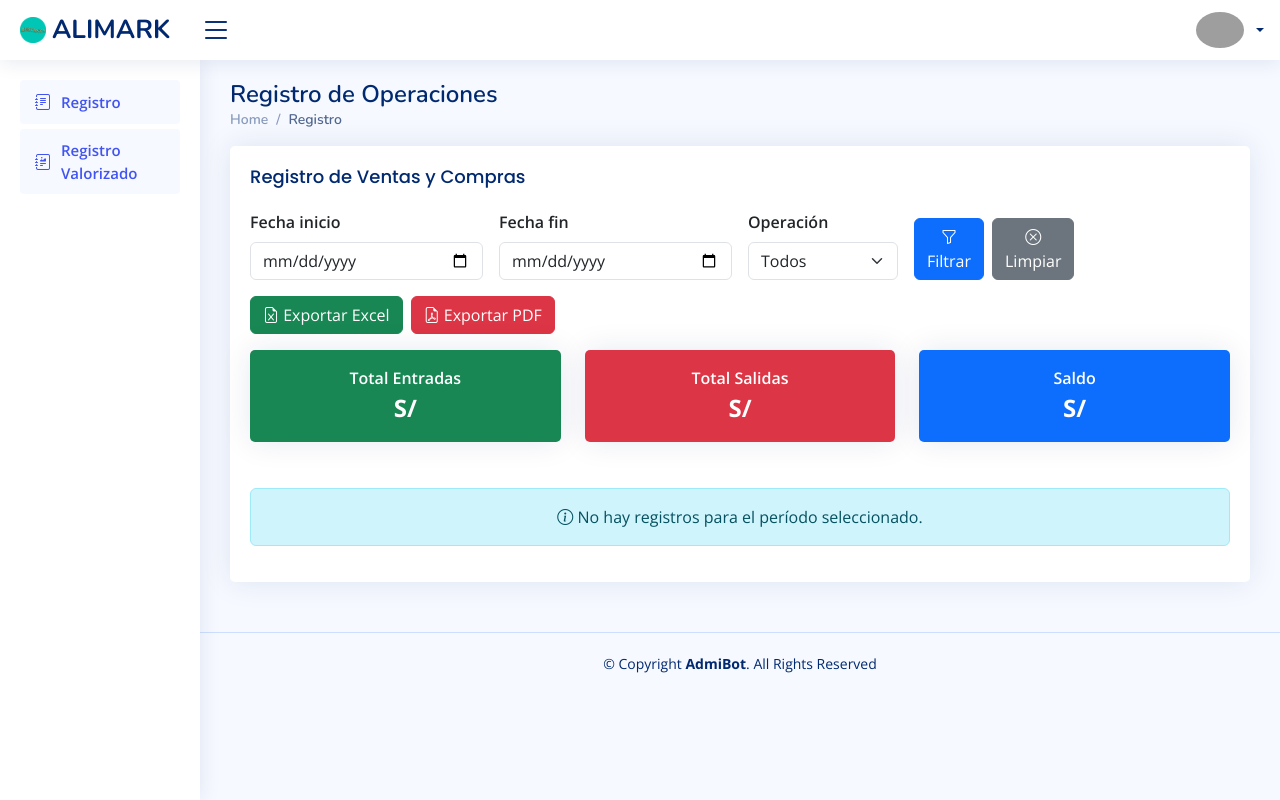
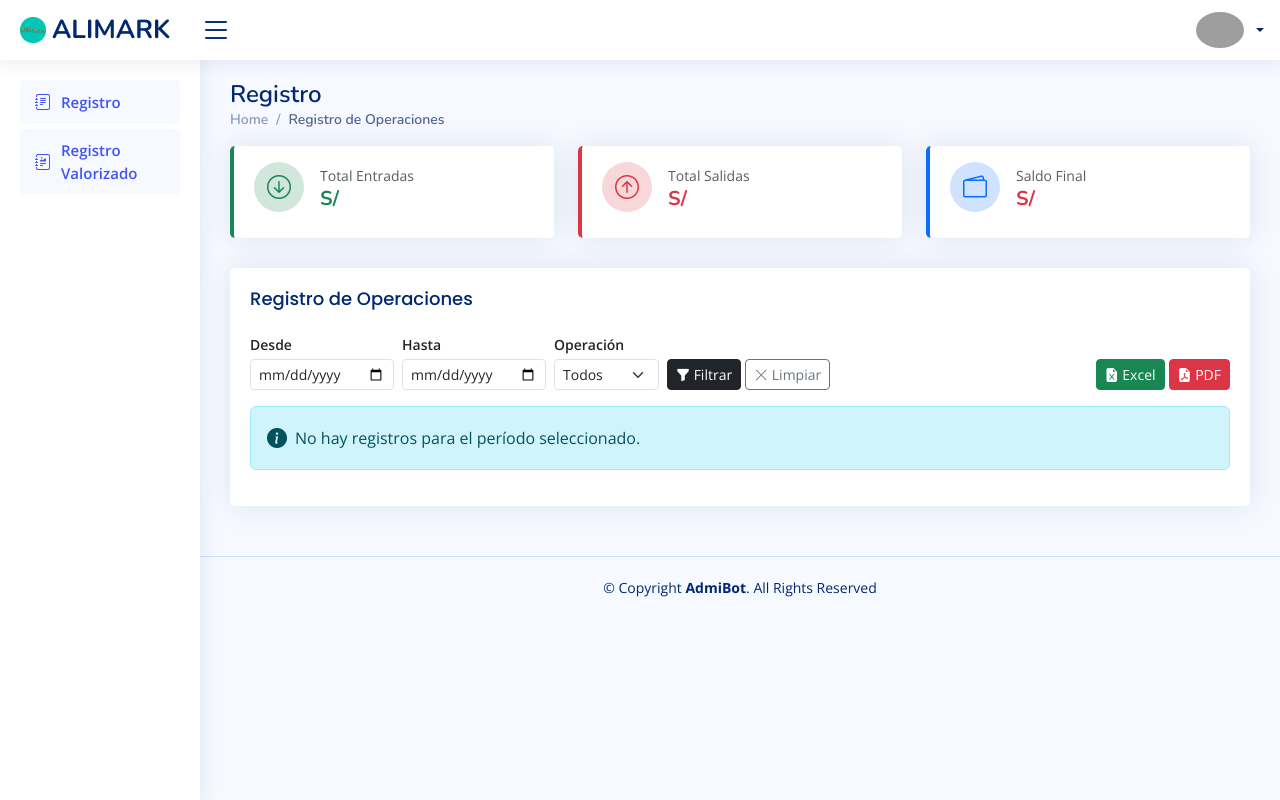
Before and after one commit to CrisMestanza/Sistemas-de-ventas, a Django app: template templates/registro/registro.html in a window 1280 px wide. Run offline with Django 3.2, Linux system fonts and the light colour scheme; the template is opened without the code that fills it, so the values that code supplies are empty; some libraries are stand-ins or nearby versions; grey boxes are pictures that could not be loaded.

Commit message:
Rediseñar Registro y Registro Valorizado al estilo del sistema
Co-Authored-By: Claude Sonnet 4.6 <noreply@anthropic.com>

```diff
--- a/templates/registro/registro.html
+++ b/templates/registro/registro.html
@@ -3,89 +3,113 @@
 <main id="main" class="main">
 
   <div class="pagetitle">
-    <h1>Registro de Operaciones</h1>
+    <h1>Registro</h1>
     <nav>
       <ol class="breadcrumb">
         <li class="breadcrumb-item"><a href="{% url 'cpanel' %}">Home</a></li>
-        <li class="breadcrumb-item active">Registro</li>
+        <li class="breadcrumb-item active">Registro de Operaciones</li>
       </ol>
     </nav>
   </div>
 
-  <section class="section">
+  <section class="section dashboard">
     <div class="row">
+
+      <!-- Tarjetas resumen -->
+      <div class="col-xxl-4 col-md-4">
+        <div class="card info-card" style="border-left: 4px solid #198754;">
+          <div class="card-body d-flex align-items-center py-3">
+            <div class="card-icon rounded-circle d-flex align-items-center justify-content-center me-3"
+                 style="background:#d1e7dd; width:50px; height:50px; flex-shrink:0;">
+              <i class="bi bi-arrow-down-circle fs-4 text-success"></i>
+            </div>
+            <div>
+              <span class="text-muted small">Total Entradas</span>
+              <h5 class="mb-0 fw-bold text-success">S/ {{ total_entradas|floatformat:2 }}</h5>
+            </div>
+          </div>
+        </div>
+      </div>
+
+      <div class="col-xxl-4 col-md-4">
+        <div class="card info-card" style="border-left: 4px solid #dc3545;">
+          <div class="card-body d-flex align-items-center py-3">
+            <div class="card-icon rounded-circle d-flex align-items-center justify-content-center me-3"
+                 style="background:#f8d7da; width:50px; height:50px; flex-shrink:0;">
+              <i class="bi bi-arrow-up-circle fs-4 text-danger"></i>
+            </div>
+            <div>
+              <span class="text-muted small">Total Salidas</span>
+              <h5 class="mb-0 fw-bold text-danger">S/ {{ total_salidas|floatformat:2 }}</h5>
+            </div>
+          </div>
+        </div>
+      </div>
+
+      <div class="col-xxl-4 col-md-4">
+        <div class="card info-card" style="border-left: 4px solid #0d6efd;">
+          <div class="card-body d-flex align-items-center py-3">
+            <div class="card-icon rounded-circle d-flex align-items-center justify-content-center me-3"
+                 style="background:#cfe2ff; width:50px; height:50px; flex-shrink:0;">
+              <i class="bi bi-wallet2 fs-4 text-primary"></i>
+            </div>
+            <div>
+              <span class="text-muted small">Saldo Final</span>
+              <h5 class="mb-0 fw-bold {% if saldo_total >= 0 %}text-primary{% else %}text-danger{% endif %}">
+                S/ {{ saldo_total|floatformat:2 }}
+              </h5>
+            </div>
+          </div>
+        </div>
+      </div>
+
+      <!-- Tabla principal -->
       <div class="col-lg-12">
         <div class="card">
           <div class="card-body">
-            <h5 class="card-title">Registro de Ventas y Compras</h5>
+            <h5 class="card-title">Registro de Operaciones</h5>
 
             <!-- Filtros -->
-            <form method="GET" action="{% url 'registro' %}" class="row g-3 align-items-end mb-3">
-              <div class="col-md-3">
-                <label class="form-label fw-semibold">Fecha inicio</label>
-                <input type="date" name="fecha_inicio" class="form-control" value="{{ fecha_inicio }}">
+            <form method="GET" action="{% url 'registro' %}" class="row g-2 align-items-end mb-3">
+              <div class="col-auto">
+                <label class="form-label mb-1 small fw-semibold">Desde</label>
+                <input type="date" name="fecha_inicio" class="form-control form-control-sm" value="{{ fecha_inicio }}">
               </div>
-              <div class="col-md-3">
-                <label class="form-label fw-semibold">Fecha fin</label>
-                <input type="date" name="fecha_fin" class="form-control" value="{{ fecha_fin }}">
+              <div class="col-auto">
+                <label class="form-label mb-1 small fw-semibold">Hasta</label>
+                <input type="date" name="fecha_fin" class="form-control form-control-sm" value="{{ fecha_fin }}">
               </div>
-              <div class="col-md-2">
-                <label class="form-label fw-semibold">Operación</label>
-                <select name="operacion" class="form-select">
-                  <option value="todos" {% if operacion == 'todos' %}selected{% endif %}>Todos</option>
-                  <option value="ventas" {% if operacion == 'ventas' %}selected{% endif %}>Ventas</option>
+              <div class="col-auto">
+                <label class="form-label mb-1 small fw-semibold">Operación</label>
+                <select name="operacion" class="form-select form-select-sm">
+                  <option value="todos"   {% if operacion == 'todos'   %}selected{% endif %}>Todos</option>
+                  <option value="ventas"  {% if operacion == 'ventas'  %}selected{% endif %}>Ventas</option>
                   <option value="compras" {% if operacion == 'compras' %}selected{% endif %}>Compras</option>
                 </select>
               </div>
-              <div class="col-md-2 d-flex gap-2">
-                <button type="submit" class="btn btn-primary w-100">
-                  <i class="bi bi-funnel"></i> Filtrar
+              <div class="col-auto d-flex gap-1">
+                <button type="submit" class="btn btn-dark btn-sm">
+                  <i class="bi bi-funnel-fill"></i> Filtrar
                 </button>
-                <a href="{% url 'registro' %}" class="btn btn-secondary w-100">
-                  <i class="bi bi-x-circle"></i> Limpiar
+                <a href="{% url 'registro' %}" class="btn btn-outline-secondary btn-sm">
+                  <i class="bi bi-x-lg"></i> Limpiar
+                </a>
+              </div>
+              <div class="col-auto d-flex gap-1 ms-auto">
+                <a href="{% url 'registro_export_excel' %}?fecha_inicio={{ fecha_inicio }}&fecha_fin={{ fecha_fin }}&operacion={{ operacion }}"
+                   class="btn btn-success btn-sm">
+                  <i class="bi bi-file-earmark-excel-fill"></i> Excel
+                </a>
+                <a href="{% url 'registro_export_pdf' %}?fecha_inicio={{ fecha_inicio }}&fecha_fin={{ fecha_fin }}&operacion={{ operacion }}"
+                   class="btn btn-danger btn-sm">
+                  <i class="bi bi-file-earmark-pdf-fill"></i> PDF
                 </a>
               </div>
             </form>
 
-            <!-- Botones de exportación -->
-            <div class="d-flex gap-2 mb-3">
-              <a href="{% url 'registro_export_excel' %}?fecha_inicio={{ fecha_inicio }}&fecha_fin={{ fecha_fin }}&operacion={{ operacion }}"
-                 class="btn btn-success">
-                <i class="bi bi-file-earmark-excel"></i> Exportar Excel
-              </a>
-              <a href="{% url 'registro_export_pdf' %}?fecha_inicio={{ fecha_inicio }}&fecha_fin={{ fecha_fin }}&operacion={{ operacion }}"
-                 class="btn btn-danger">
-                <i class="bi bi-file-earmark-pdf"></i> Exportar PDF
-              </a>
-            </div>
-
-            <!-- Tarjetas resumen -->
-            <div class="row mb-3">
-              <div class="col-md-4">
-                <div class="card bg-success text-white text-center py-3">
-                  <div class="fs-6 fw-semibold">Total Entradas</div>
-                  <div class="fs-4 fw-bold">S/ {{ total_entradas|floatformat:2 }}</div>
-                </div>
-              </div>
-              <div class="col-md-4">
-                <div class="card bg-danger text-white text-center py-3">
-                  <div class="fs-6 fw-semibold">Total Salidas</div>
-                  <div class="fs-4 fw-bold">S/ {{ total_salidas|floatformat:2 }}</div>
-                </div>
-              </div>
-              <div class="col-md-4">
-                <div class="card bg-primary text-white text-center py-3">
-                  <div class="fs-6 fw-semibold">Saldo</div>
-                  <div class="fs-4 fw-bold">S/ {{ saldo_total|floatformat:2 }}</div>
-                </div>
-              </div>
-            </div>
-
-            <!-- Tabla -->
             {% if registros %}
-            <div class="table-responsive">
-              <table class="table table-bordered table-hover align-middle">
-                <thead class="table-dark text-center">
+            <table class="table datatable">
+              <thead>
                 <tr>
                   <th>#</th>
                   <th>Fecha</th>
@@ -100,42 +124,39 @@
               <tbody>
                 {% for r in registros %}
                 <tr>
-                    <td class="text-center">{{ forloop.counter }}</td>
-                    <td class="text-center">{{ r.fecha|date:"d/m/Y" }}</td>
+                  <td>{{ forloop.counter }}</td>
+                  <td>{{ r.fecha|date:"d/m/Y" }}</td>
                   <td>{{ r.tipo_doc }}</td>
-                    <td class="text-center fw-semibold">{{ r.serie_numero }}</td>
-                    <td class="text-center">
+                  <td><strong>{{ r.serie_numero }}</strong></td>
+                  <td>
                     {% if r.operacion == 'Venta' %}
                       <span class="badge bg-primary">Venta</span>
-                      {% elif r.operacion == 'Compra' %}
+                    {% else %}
                       <span class="badge bg-warning text-dark">Compra</span>
-                      {% else %}
-                        <span class="badge bg-secondary">{{ r.operacion }}</span>
                     {% endif %}
                   </td>
-                    <td class="text-end text-success fw-semibold">
-                      {% if r.entrada %}S/ {{ r.entrada|floatformat:2 }}{% else %}-{% endif %}
+                  <td style="color:#198754; font-weight:600;">
+                    {% if r.entrada %}S/ {{ r.entrada|floatformat:2 }}{% else %}&mdash;{% endif %}
                   </td>
-                    <td class="text-end text-danger fw-semibold">
-                      {% if r.salida %}S/ {{ r.salida|floatformat:2 }}{% else %}-{% endif %}
+                  <td style="color:#dc3545; font-weight:600;">
+                    {% if r.salida %}S/ {{ r.salida|floatformat:2 }}{% else %}&mdash;{% endif %}
                   </td>
-                    <td class="text-end fw-bold">S/ {{ r.saldo_final|floatformat:2 }}</td>
+                  <td><strong>S/ {{ r.saldo_final|floatformat:2 }}</strong></td>
                 </tr>
                 {% endfor %}
               </tbody>
-                <tfoot class="table-secondary fw-bold">
-                  <tr>
+              <tfoot>
+                <tr style="background:#f0f0f0; font-weight:700;">
                   <td colspan="5" class="text-end">TOTALES</td>
-                    <td class="text-end text-success">S/ {{ total_entradas|floatformat:2 }}</td>
-                    <td class="text-end text-danger">S/ {{ total_salidas|floatformat:2 }}</td>
-                    <td class="text-end">S/ {{ saldo_total|floatformat:2 }}</td>
+                  <td style="color:#198754;">S/ {{ total_entradas|floatformat:2 }}</td>
+                  <td style="color:#dc3545;">S/ {{ total_salidas|floatformat:2 }}</td>
+                  <td>S/ {{ saldo_total|floatformat:2 }}</td>
                 </tr>
               </tfoot>
             </table>
-            </div>
             {% else %}
-            <div class="alert alert-info text-center">
-              <i class="bi bi-info-circle"></i>
+            <div class="alert alert-info d-flex align-items-center gap-2">
+              <i class="bi bi-info-circle-fill fs-5"></i>
               No hay registros para el período seleccionado.
             </div>
             {% endif %}
@@ -143,6 +164,7 @@
           </div>
         </div>
       </div>
+
     </div>
   </section>
 
```
Also changed, not shown: templates/registroValorizado/registroValorizado.html (+102 -79 lines). Lines whose indentation alone changed are shown as unchanged.
